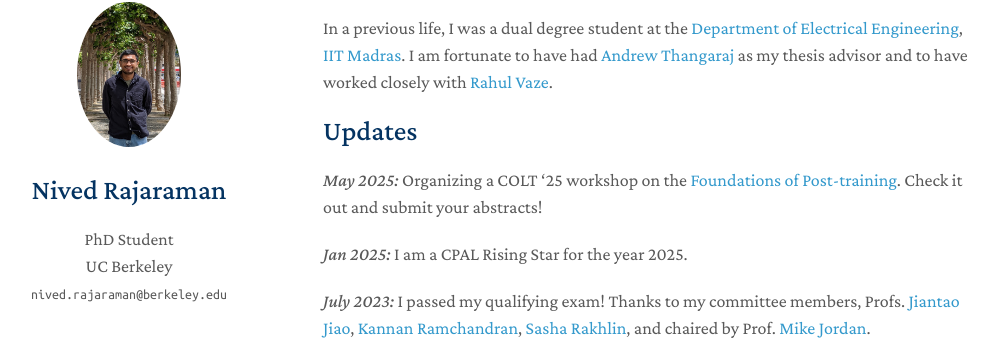
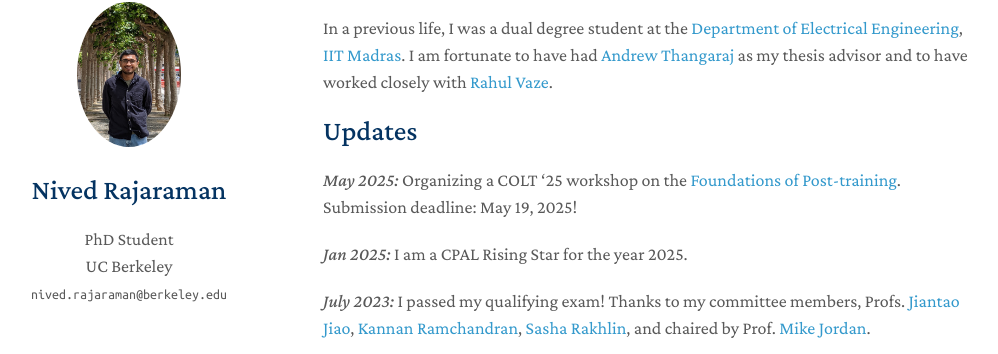
Before and after one commit to nivedr/nivedr.github.io, a Jekyll site: the page built from index.md, in a window 1280 px wide and 900 px high, scrolled down 372 px. Shown: the part 90-444 px from the top of the window, without its empty margins (147-1145 px from the left). Built offline with Jekyll 4.4.1, drawn with Linux system fonts in a browser that asks for light colours; nearby versions of some CDN libraries; a style sheet for code colours, icons or effects is not loaded; our own code applies the rules of GitHub Pages for plain Markdown files.

Commit message:
edit date

```diff
--- a/index.md
+++ b/index.md
@@ -15,7 +15,7 @@ In a previous life, I was a dual degree student at the [Department of Electrical
 Updates
 ======
 
-*May 2025:* Organizing a COLT '25 workshop on the [Foundations of Post-training](https://fopt-workshop.github.io/). Check it out and submit your abstracts!
+*May 2025:* Organizing a COLT '25 workshop on the [Foundations of Post-training](https://fopt-workshop.github.io/). Submission deadline: May 19, 2025!
 
 *Jan 2025:* I am a CPAL Rising Star for the year 2025.
 
```
